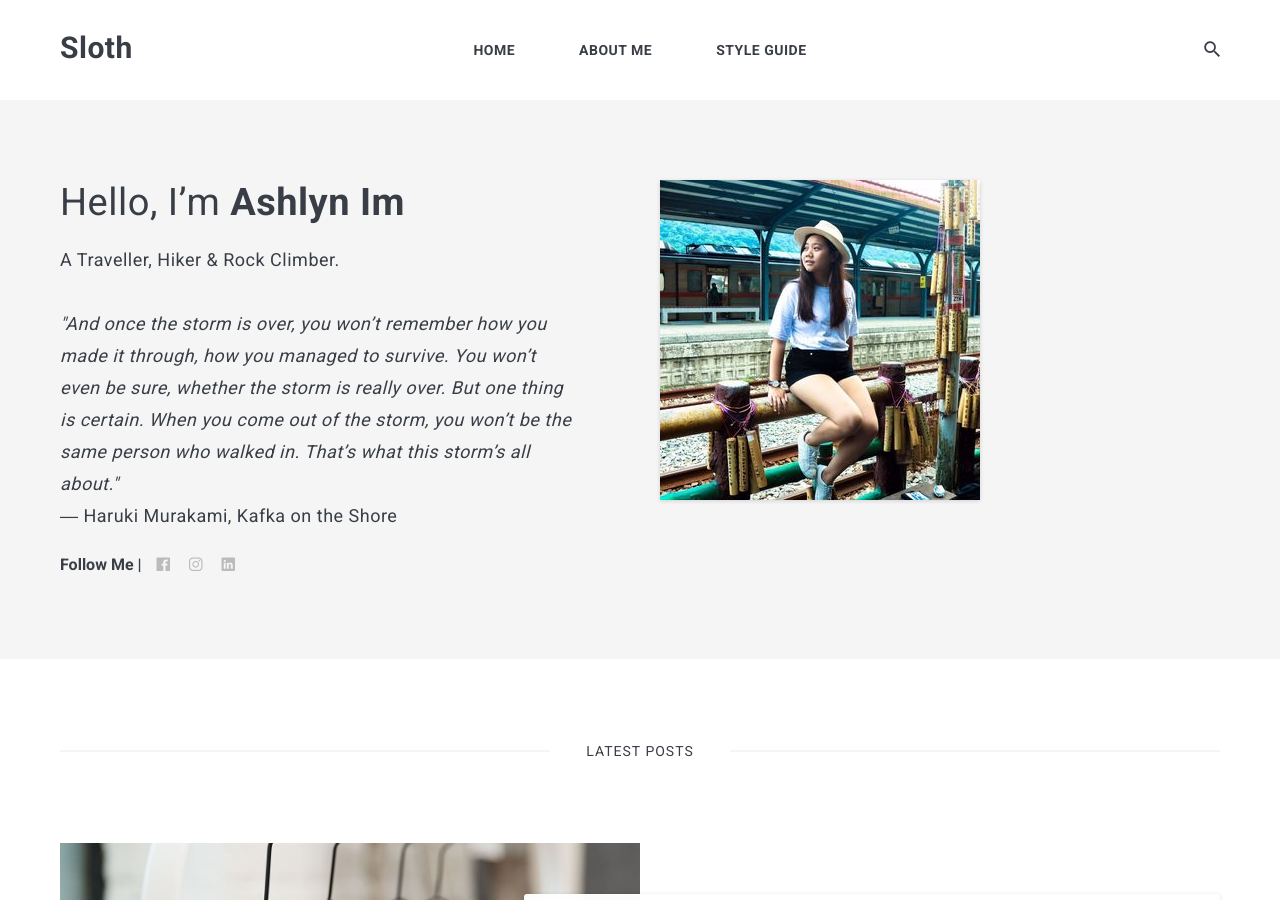
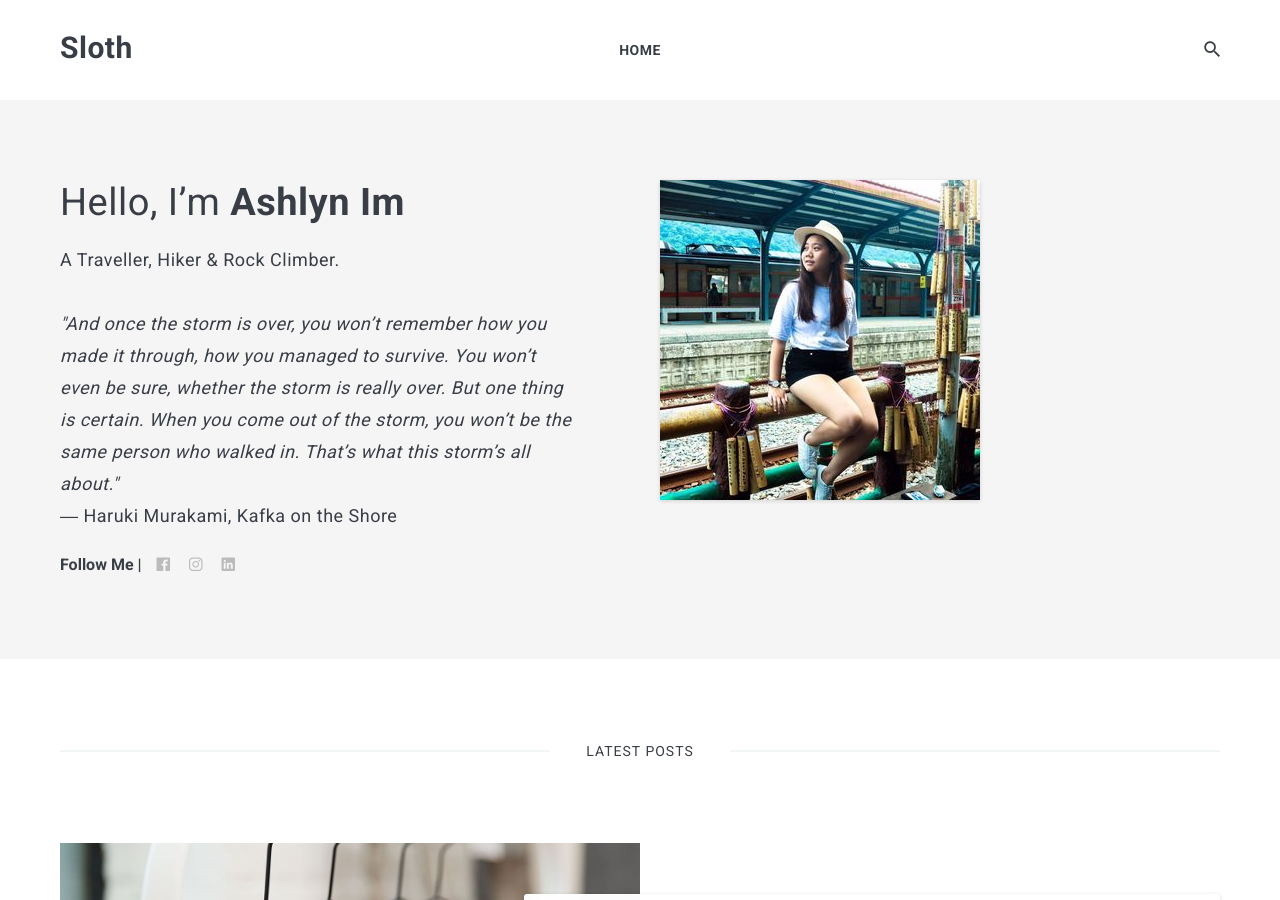
Before and after one commit to imychangemaker/ashlynim, a Jekyll site: the page built from index.html, in a window 1280 px wide and 900 px high. Built offline with Jekyll 4.4.1, drawn with Linux system fonts in a browser that asks for light colours; nearby versions of some CDN libraries; the list of posts is cut into pages by our own code.

Commit message:
Update header.html
change page.title to page.navheader

```diff
--- a/_includes/header.html
+++ b/_includes/header.html
@@ -29,9 +29,9 @@
               </li>
               {% for page in site.pages %}
                 {% unless page.name == 'tags.html' or page.name == '404.html' %}
-              {% if page.title %}
+              {% if page.navheader %}
               <li class="nav__item">
-                <a href="{{ page.url | prepend: site.baseurl }}" class="nav__link">{{ page.title }}</a>
+                <a href="{{ page.url | prepend: site.baseurl }}" class="nav__link">{{ page.navheader }}</a>
               </li>
               {% endif %}
                 {% endunless %}
```
